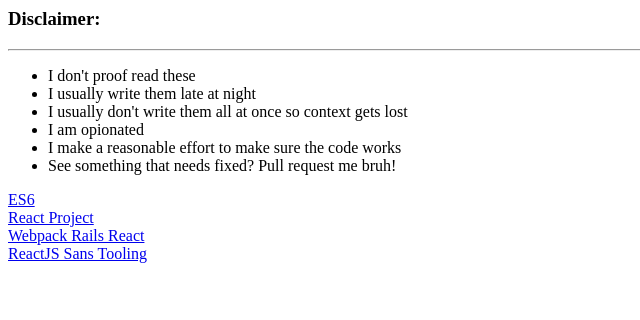
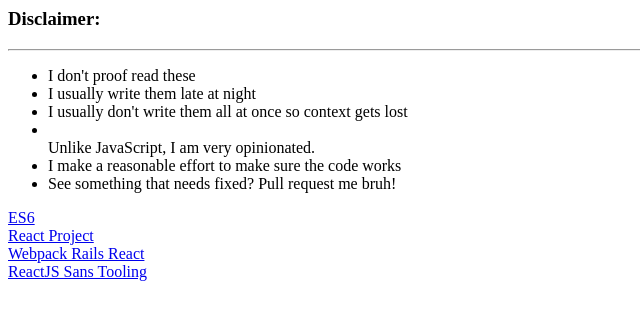
Before and after one commit to wdjungst/tutorials, a plain HTML site: page index.html in a window 1280 px wide. Shown: the whole page, without its empty margins (0-640 px from the left). Drawn offline with Linux system fonts and the light colour scheme.

Commit message:
Update index.html

```diff
--- a/index.html
+++ b/index.html
@@ -4,7 +4,7 @@
   <li>I don't proof read these</li>
   <li>I usually write them late at night</li>
   <li>I usually don't write them all at once so context gets lost</li>
-  <li>I am opionated</li>
+  <li></li>Unlike JavaScript, I am very opinionated.</li>
   <li>I make a reasonable effort to make sure the code works</li>
   <li>See something that needs fixed?  Pull request me bruh!</li>
 </ul>
```
